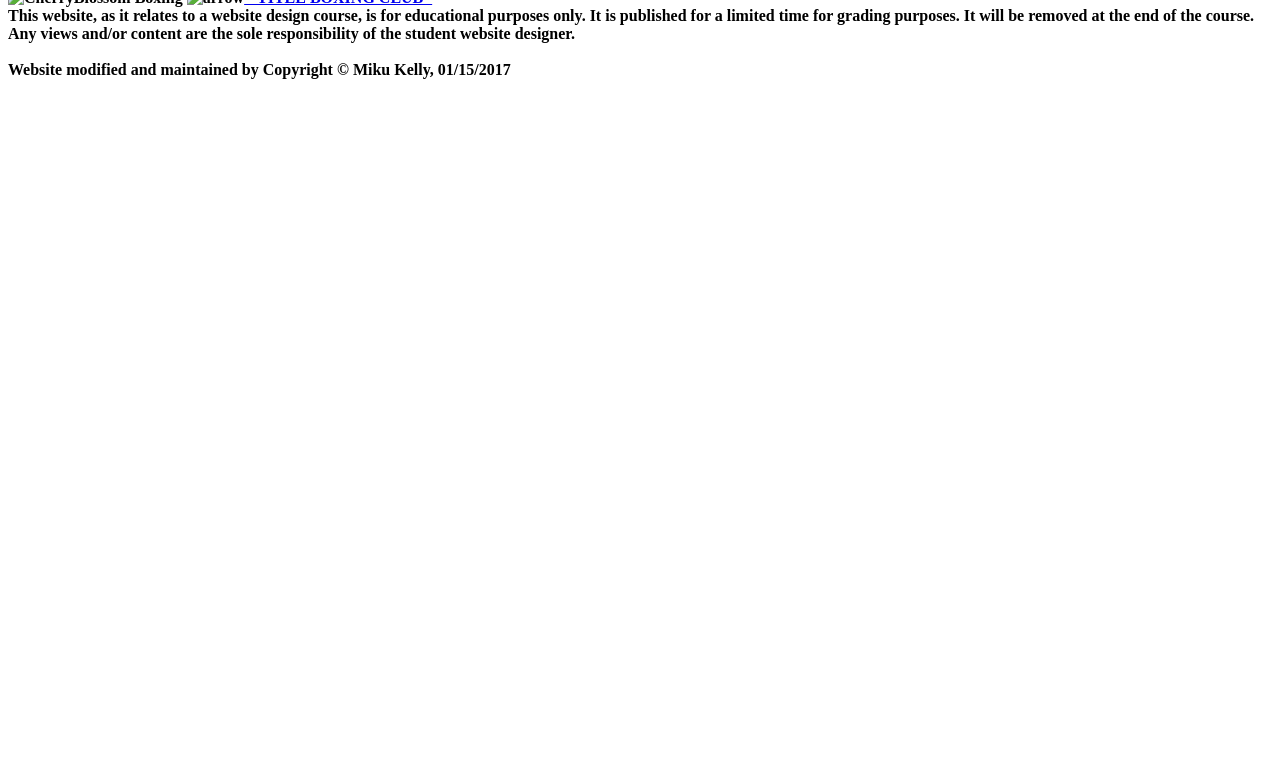
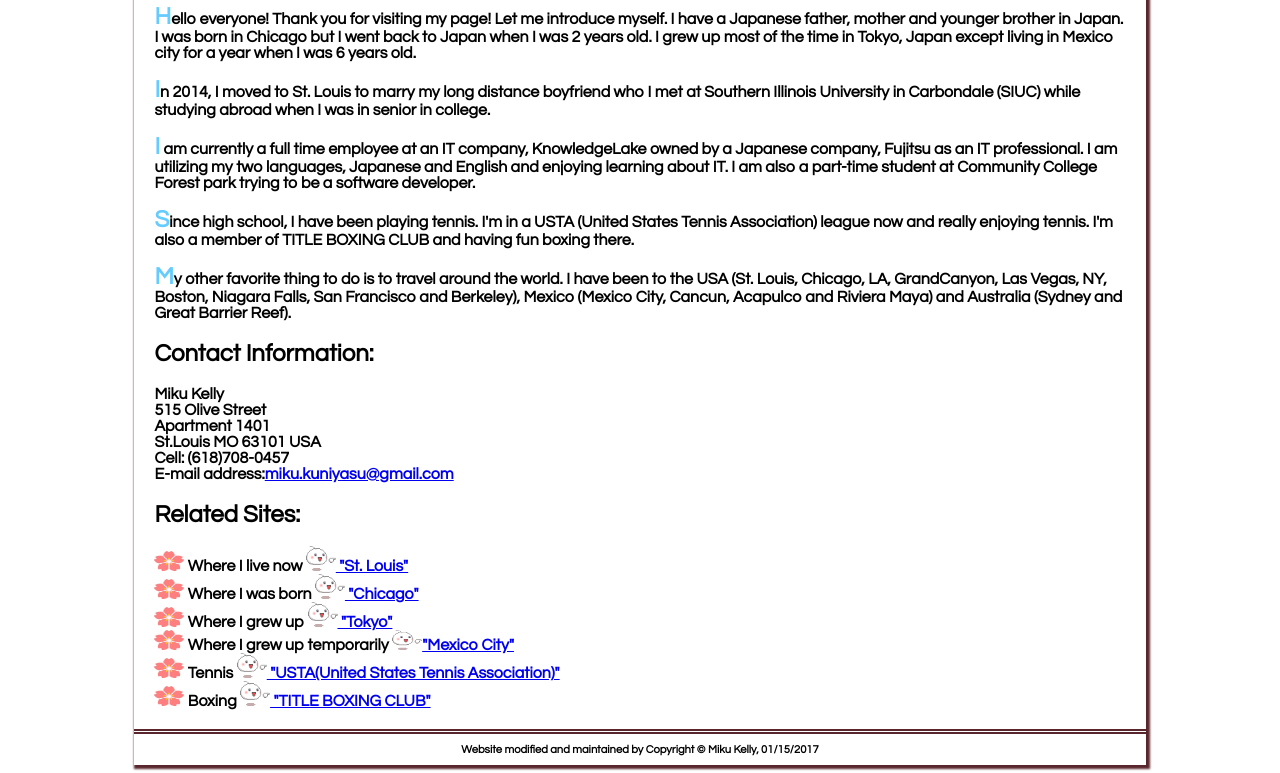
Before and after one commit to mkel77/html-me-something, a plain HTML site: page index.html in a window 1280 px wide. Shown: the part 719-1492 px from the top of the page. Before the commit the page ends 806 px from the top, so only its background shows below. Drawn offline with Linux system fonts and the light colour scheme.

Commit message:
adding images

```diff
--- a/index.html
+++ b/index.html
@@ -2,6 +2,8 @@
 <html>
 <head>
 <title>Miku Kelly - About Me</title>
+<link rel="stylesheet" href="styles.css" type="text/css">
+<link rel="icon" href="images/favicon.ico" type="image/ico">
 </head>
 <body>
 <div id="wrapper">
@@ -9,8 +11,7 @@
 <header>
 <nav>
 <font size="4">St. Louis. USA</font>&nbsp;&nbsp;&nbsp;&nbsp;<br>
-<b><font size="6">Miku Kelly</font><b>&nbsp;&nbsp;&nbsp;&nbsp;&nbsp;&nbsp;&nbsp;&nbsp;&nbsp;
-&nbsp;&nbsp;&nbsp;&nbsp;&nbsp;&nbsp;&nbsp;&nbsp;&nbsp;&nbsp;&nbsp;&nbsp;&nbsp;&nbsp;&nbsp;&nbsp;
+<b><font size="6">Miku Kelly</font><b>&nbsp;&nbsp;&nbsp;&nbsp;&nbsp;&nbsp;&nbsp;&nbsp;&nbsp;&nbsp;
 &nbsp;&nbsp;&nbsp;&nbsp;&nbsp;&nbsp;&nbsp;&nbsp;&nbsp;&nbsp;&nbsp;&nbsp;&nbsp;&nbsp;&nbsp;
 &nbsp;&nbsp;&nbsp;&nbsp;&nbsp;&nbsp;&nbsp;&nbsp;&nbsp;&nbsp;&nbsp;
 	<a href="index.html">About Me</a>&nbsp;&nbsp;&nbsp;&nbsp;&nbsp;&nbsp;
@@ -56,8 +57,6 @@ E-mail address:<a href="mailto:miku.kuniyasu@gmail.com">miku.kuniyasu@gmail.com<
 <img src="images/cherry.jpg" alt="CherryBlossom" height="20" width="30"></img> Boxing <img src="images/arrow.gif" alt="arrow" height="25" width="30"></img><a href="http://titleboxingclub.com/"> "TITLE BOXING CLUB"</a><br>
 </main>
 <footer>
-This website, as it relates to a website design course, is for educational purposes only. It is published for a limited time for grading purposes.
-It will be removed at the end of the course. Any views and/or content are the sole responsibility of the student website designer.<br><br>
 Website modified and maintained by Copyright &copy; Miku Kelly, 01/15/2017<br>
 </footer>
 </div>
```
Also changed, not shown: images/arrow.gif (added), images/cherry.jpg (added), images/codergirl.jpg (added), images/communitycollege.png (added), images/favicon.ico (added), images/flower.jpg (added), images/green.jpg (added), images/kl.jpg (added), images/meiji.jpg (added), images/miku.JPG (added), images/nishikori.jpg (added), images/nobu.jpg (added), images/purple.jpg (added), images/siuc.jpg (added), 1 more files, 3 other files.
